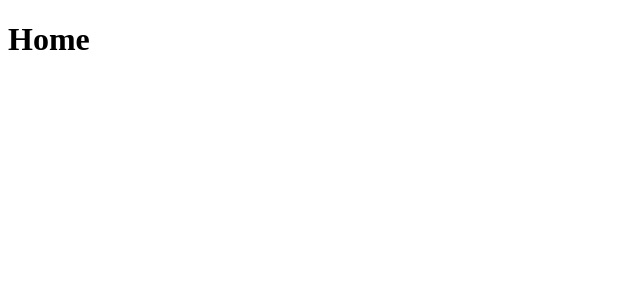
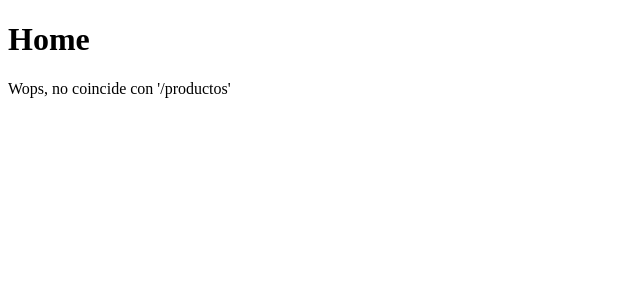
Before and after one commit to RoswellCR/master-in-React, a React (Create React App) app: page / in a window 1280 px wide. Shown: the top 300 px of the page, without its empty margins (0-640 px from the left). Built offline with nearby package versions, Linux system fonts and the light colour scheme.

Commit message:
renderizado en react-router-dom

```diff
--- a/src/App.js
+++ b/src/App.js
@@ -29,16 +29,14 @@ const App = () => {
       <Route
         path='/hola'
         exact
-        component={Hola}
+        render={Hola}
       />
       <Route
-          path='/productos'
-          component={Productos}
-        />
-      <Route
-          path='/hola/todos'
-          component={HolaTodos}
-        />
+          path='/productos'>
+        {({match})=>{
+          if(!match) return <div>Wops, no coincide con '/productos'</div>
+          return (<Productos/> )}}
+      </Route>
     </BrowserRouter>
   )
 }
```
